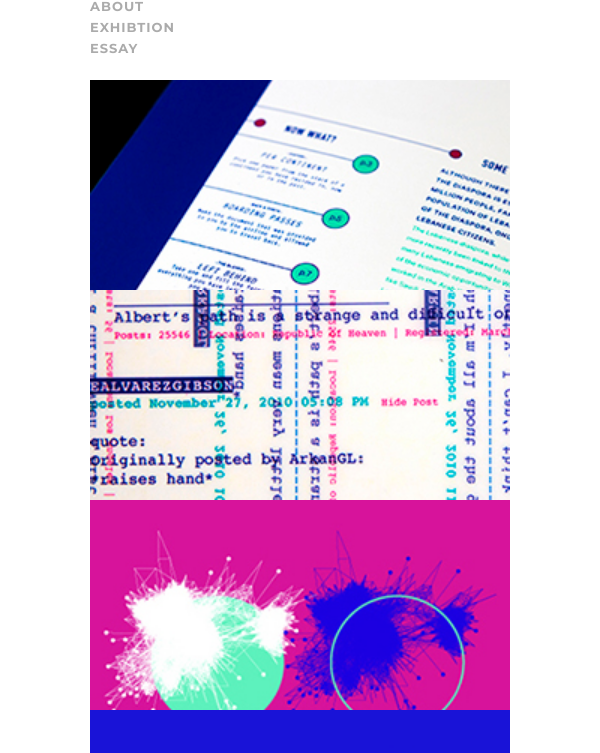
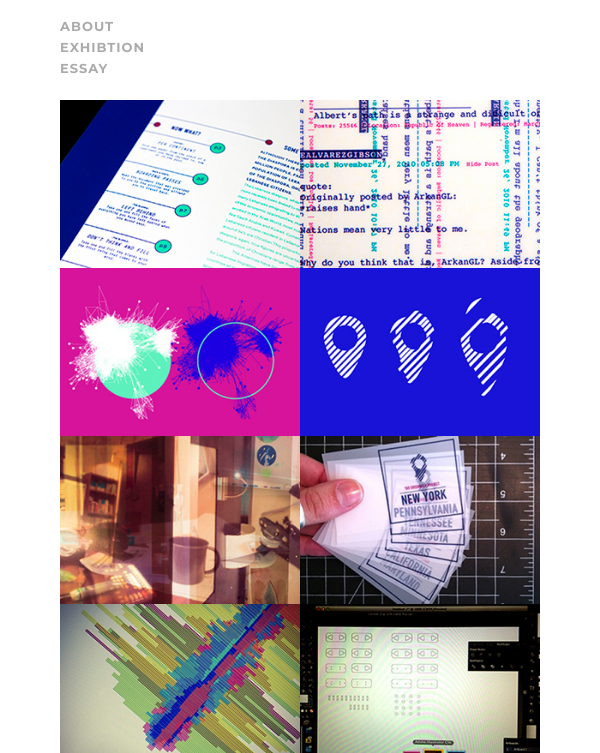
Before and after one commit to nourtabet/ntabet, a plain HTML site: page index.html in a window 600 px wide. Shown: the part 205-958 px from the top of the page. Drawn offline with nearby package versions, Linux system fonts and the light colour scheme; a web font is replaced by a local one.

Commit message:
phone, portrait and landscape

```diff
--- a/stylesheets/skeleton.css
+++ b/stylesheets/skeleton.css
@@ -188,6 +188,7 @@ polikin.ca
     }
 
 
+
 /*  #Mobile (Portrait)
 ================================================== */
 
@@ -198,18 +199,18 @@ polikin.ca
 	.logo {margin-bottom:20px;margin-top:30px;}
 	.nav { margin-bottom:20px;line-height: 21px;}
 	.container img { width: 100%; overflow:hidden;}
-	.view	{height: 210px; }
+	.view	{height: 126px; }
+	h2 {font-size:16px; line-height:27px;}
 	footer {background-color:white; position: relative; padding-bottom: 15px;top:20px; border-top: 2px solid rgba(168,168,168,1.00); text-align:center;font-size:15px;}
 
-	     .container { width: 300px; }
+	     .container { width: 360px; }
         .container .columns,
         .container .column { margin: 0; }
-
+.container .four.columns { width: 180px; }
         .container .one.column,
         .container .one.columns,
         .container .two.columns,
         .container .three.columns,
-        .container .four.columns,
         .container .five.columns,
         .container .six.columns,
         .container .seven.columns,
@@ -223,7 +224,7 @@ polikin.ca
         .container .fifteen.columns,
         .container .sixteen.columns,
         .container .one-third.column,
-        .container .two-thirds.column  { width: 300px; }
+        .container .two-thirds.column  { width: 360px; }
 
         /* Offsets */
         .container .offset-by-one,
@@ -251,15 +252,22 @@ polikin.ca
     /* Note: Design for a width of 480px */
 
     @media only screen and (min-width: 480px) and (max-width: 767px) {
-        .container { width: 420px; }
+    #gdmfa {display: none;}
+	.logo {margin-bottom:20px;margin-top:30px;}
+	.nav { margin-bottom:20px;line-height: 21px;}
+	.container img { width: 100%; overflow:hidden;}
+	.view	{height: 168px; }
+	footer {background-color:white; position: relative; padding-bottom: 15px;top:20px; border-top: 2px solid rgba(168,168,168,1.00); text-align:center;font-size:15px;}
+
+
+        .container { width: 480px; }
         .container .columns,
         .container .column { margin: 0; }
-
+ .container .four.columns { width: 240px; }
         .container .one.column,
         .container .one.columns,
         .container .two.columns,
         .container .three.columns,
-        .container .four.columns,
         .container .five.columns,
         .container .six.columns,
         .container .seven.columns,
@@ -273,7 +281,7 @@ polikin.ca
         .container .fifteen.columns,
         .container .sixteen.columns,
         .container .one-third.column,
-        .container .two-thirds.column { width: 420px; }
+        .container .two-thirds.column { width: 480px; }
     }
 
 
```
